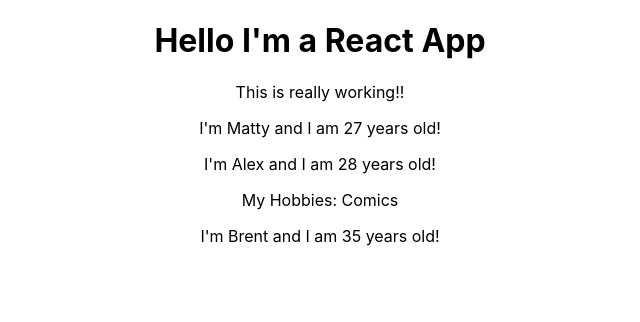
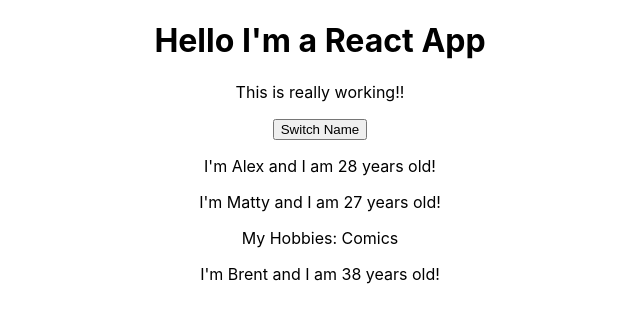
Before and after one commit to clarkexcore/react-lessons, a React (Create React App) app in the folder react-complete-guide/: page / in a window 1280 px wide. Shown: the top 322 px of the page, without its empty margins (320-960 px from the left). Built offline with nearby package versions, Linux system fonts and the light colour scheme.

Commit message:
Day 4: End commit

```diff
--- a/react-complete-guide/src/App.js
+++ b/react-complete-guide/src/App.js
@@ -4,17 +4,52 @@
 import Person from './Person/Person.js';
 
 class App extends Component {
+  //State is really important
+  state = {
+    persons: [
+      { name: 'Alex', age: 28},
+      { name: 'Matty', age: 27},
+      { name: 'Brent', age: 38}
+    ]
+  }
+
+  //Method for Switch Names
+  switchNameHandler = (newName) => {
+    //console.log("This was clicked");
+    //DO NOT USE this.state.persons[0].name = "Alexander";
+    this.setState({
+		persons: [
+			{ name: 'Alexander', age: 28},
+			{ name: 'Matty', age: 28},
+			{ name: newName, age: 39}
+		]
+    })
+  }
+
   //Always need to render HTML to the DOM
   render() {
     return (
       //This is JSX not HTML.
-      <div className="App">
-        <h1>Hello I'm a React App</h1>
-        <p>This is really working!!</p>
-        <Person name="Matty" age="27"/>
-        <Person name="Alex" age="28">My Hobbies: Comics</Person>
-        <Person name="Brent" age="35"/>
-      </div>
+      	<div className="App">
+			<h1>Hello I'm a React App</h1>
+			<p>This is really working!!</p>
+			<button onClick={() => this.switchNameHandler('Killer')}>Switch Name</button>
+			<Person
+				name={this.state.persons[0].name}
+				age={this.state.persons[0].age}
+			/>
+			<Person
+				name={this.state.persons[1].name}
+				age={this.state.persons[1].age}
+				click={this.switchNameHandler.bind(this, "Killer Killer")}
+			>
+				My Hobbies: Comics
+			</Person>
+			<Person
+				name={this.state.persons[2].name}
+				age={this.state.persons[2].age}
+			/>
+      	</div>
 
     );
     //return React.createElement('div', {className: 'App'}, React.createElement('h1', null, 'Does this work now?'));
--- a/react-complete-guide/src/Person/Person.js
+++ b/react-complete-guide/src/Person/Person.js
@@ -5,7 +5,7 @@
 const person = (props) => {
     return (
         <div>
-            <p>I'm {props.name} and I am {props.age} years old!</p>
+            <p onClick={props.click}>I'm {props.name} and I am {props.age} years old!</p>
             <p>{props.children}</p>
         </div>
     );
```
